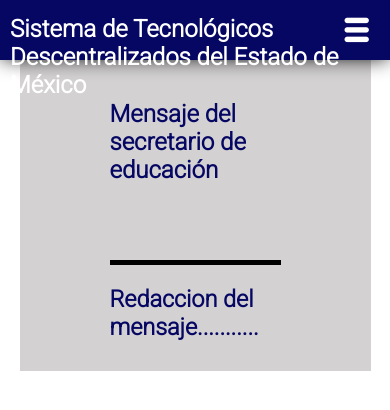
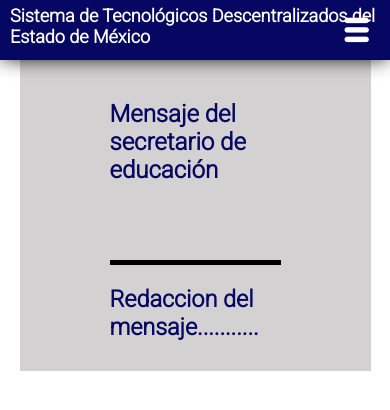
Before and after one commit to jocelyn-dom/ServSocialPag-gh-pages, a plain HTML site: page SubModulos/Msj-Secretario.html in a window 390 px wide. Drawn offline with Linux system fonts and the light colour scheme.

Commit message:
cabecera corregida

```diff
--- a/SubModulos/EstilosGeneral.css
+++ b/SubModulos/EstilosGeneral.css
@@ -274,7 +274,7 @@ header:hover {
   .content-menu h2 {
     display: block;
     position: absolute;
-    top: 15px;
+    top: 5px;
     left: 10px;
     font-family: "Roboto", sans-serif;
     color: white;
--- a/SubModulos/Msj-Secretario.html
+++ b/SubModulos/Msj-Secretario.html
@@ -21,7 +21,7 @@
       <input type="checkbox" id="check" />
       <label class="icon-menu" for="check"></label>
       <!-- Etiqueta que aparecera cuando se haga mas peqeuña la ventana -->
-      <h2>Sistema de Tecnol&oacutegicos Descentralizados del Estado de M&eacutexico</h2>
+      <h2 style="font-size:18px;">Sistema de Tecnol&oacutegicos Descentralizados del Estado de M&eacutexico</h2>
       <!-- Imporntacion de nuestra imagen de logo -->
       <div>
         <div id="cont-logos">
```
